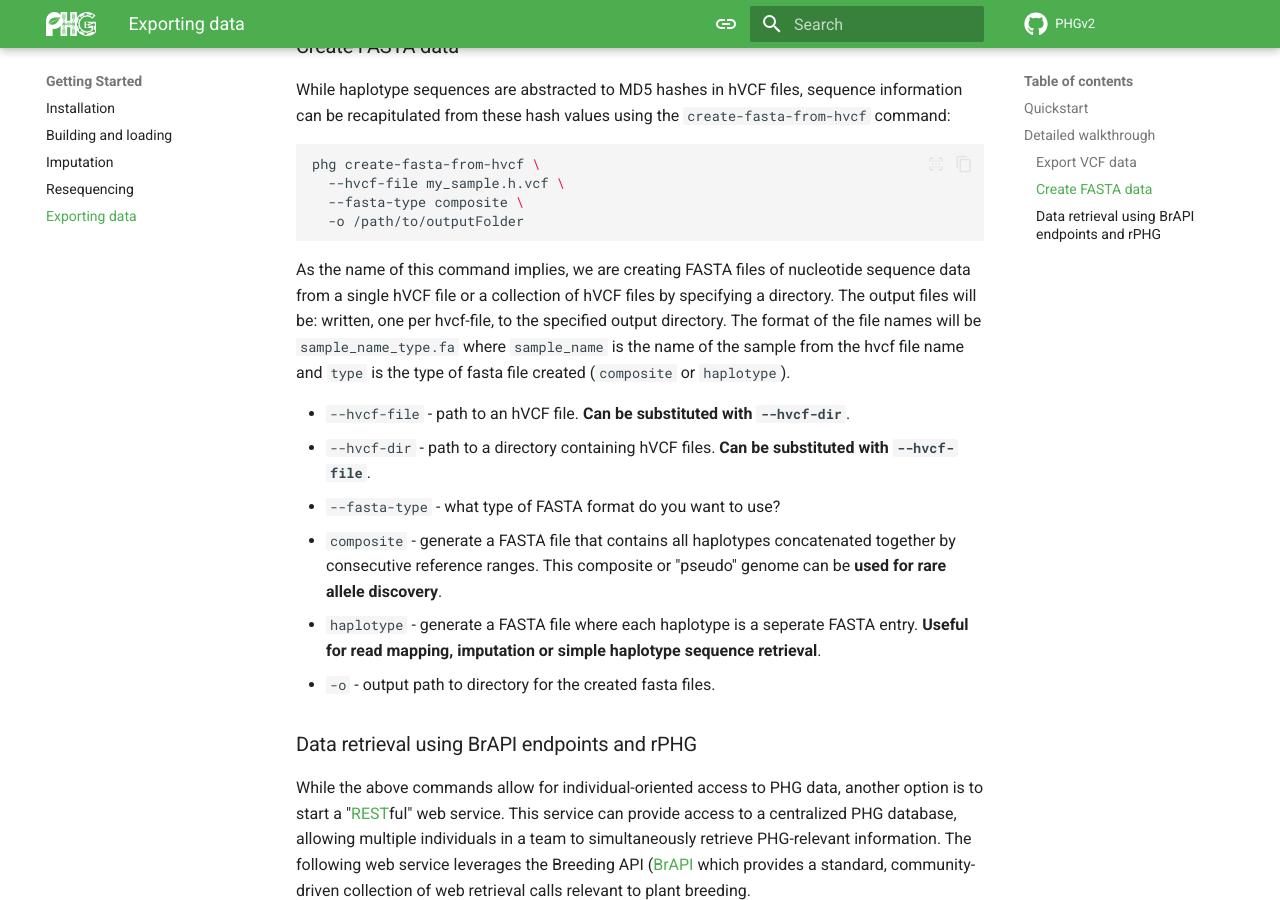
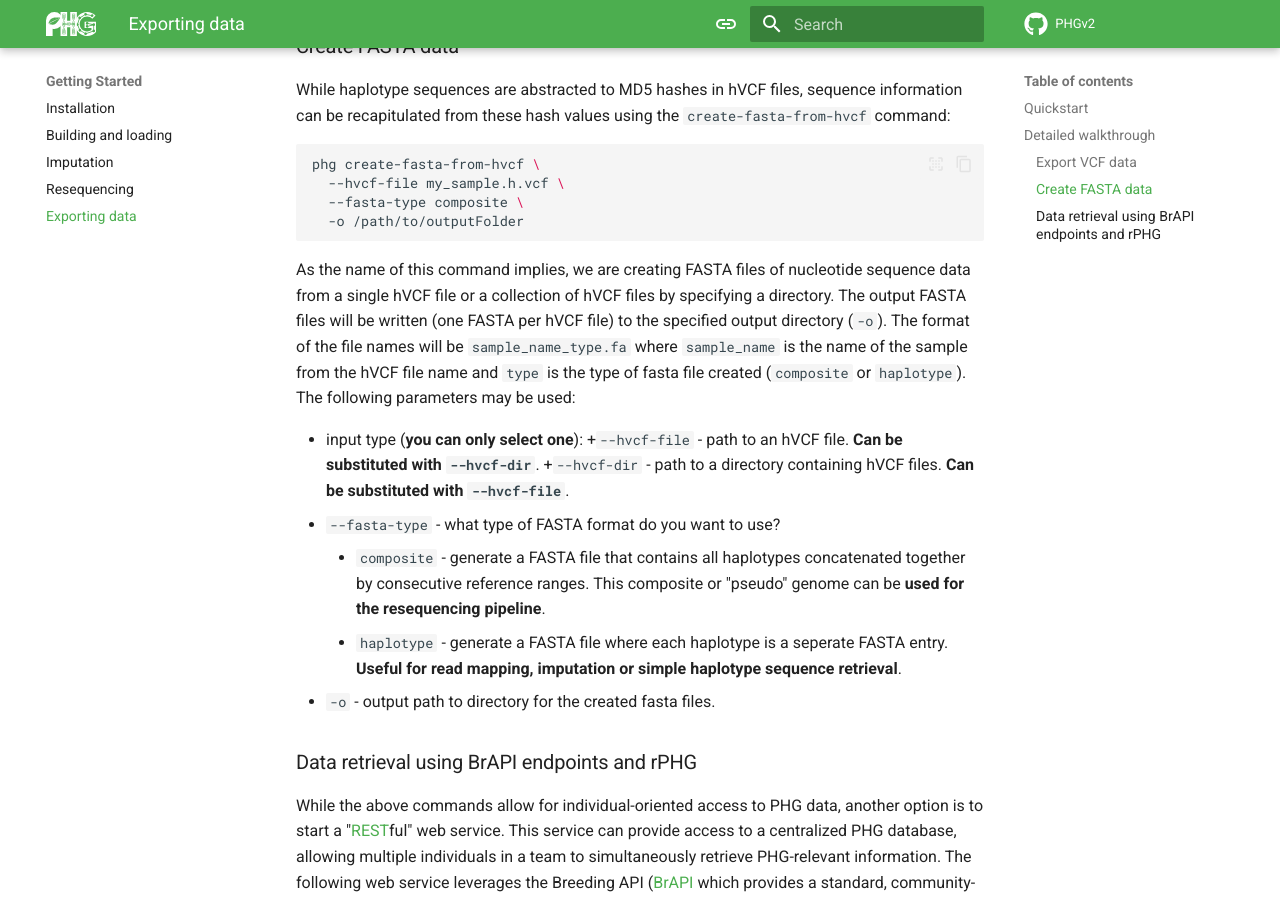
Before and after one commit to maize-genetics/phg_v2, an MkDocs documentation site: the page built from docs/export_data.md, in a window 1280 px wide and 900 px high, scrolled down 2981 px. Built offline with MkDocs 1.6.1 and Material for MkDocs 9.7.7, drawn with Linux system fonts in a browser that asks for light colours; comment, search, counter and statistics services are not loaded; some of the changed text lies outside the part shown.

Commit message:
Update grammar

```diff
--- a/docs/export_data.md
+++ b/docs/export_data.md
@@ -150,24 +150,26 @@ phg create-fasta-from-hvcf \
 
 As the name of this command implies, we are creating FASTA files
 of nucleotide sequence data from a single hVCF file or a collection
-of hVCF files by specifying a directory.  The output files will be:
-written, one per hvcf-file, to the specified output directory.  The
-format of the file names will be `sample_name_type.fa` where `sample_name`
-is the name of the sample from the hvcf file name and `type` is the type of fasta file created
-(`composite` or `haplotype`).
+of hVCF files by specifying a directory. The output FASTA files will
+be written (one FASTA per hVCF file) to the specified output directory
+(`-o`). The format of the file names will be `sample_name_type.fa`
+where `sample_name` is the name of the sample from the hVCF file name
+and `type` is the type of fasta file created (`composite` or
+`haplotype`). The following parameters may be used:
 
-* `--hvcf-file` - path to an hVCF file. **Can be substituted with
-  `--hvcf-dir`**.
-* `--hvcf-dir` - path to a directory containing hVCF files. **Can be
-  substituted with `--hvcf-file`**.
+* input type (**you can only select one**):
+    +`--hvcf-file` - path to an hVCF file. **Can be substituted with
+      `--hvcf-dir`**.
+    +`--hvcf-dir` - path to a directory containing hVCF files. **Can
+      be substituted with `--hvcf-file`**.
 * `--fasta-type` - what type of FASTA format do you want to use?
-  + `composite` - generate a FASTA file that contains all haplotypes
-    concatenated together by consecutive reference ranges. This
-    composite or "pseudo" genome can be **used for rare allele
-    discovery**.
-  + `haplotype` - generate a FASTA file where each haplotype is a
-    seperate FASTA entry. **Useful for read mapping, imputation
-    or simple haplotype sequence retrieval**.
+    + `composite` - generate a FASTA file that contains all haplotypes
+      concatenated together by consecutive reference ranges. This
+      composite or "pseudo" genome can be **used for the resequencing
+      pipeline**.
+    + `haplotype` - generate a FASTA file where each haplotype is a
+      seperate FASTA entry. **Useful for read mapping, imputation
+      or simple haplotype sequence retrieval**.
 * `-o` - output path to directory for the created fasta files.
 
 
```
Also changed, not shown: other parts of docs/export_data.md (+2 -2 lines).
